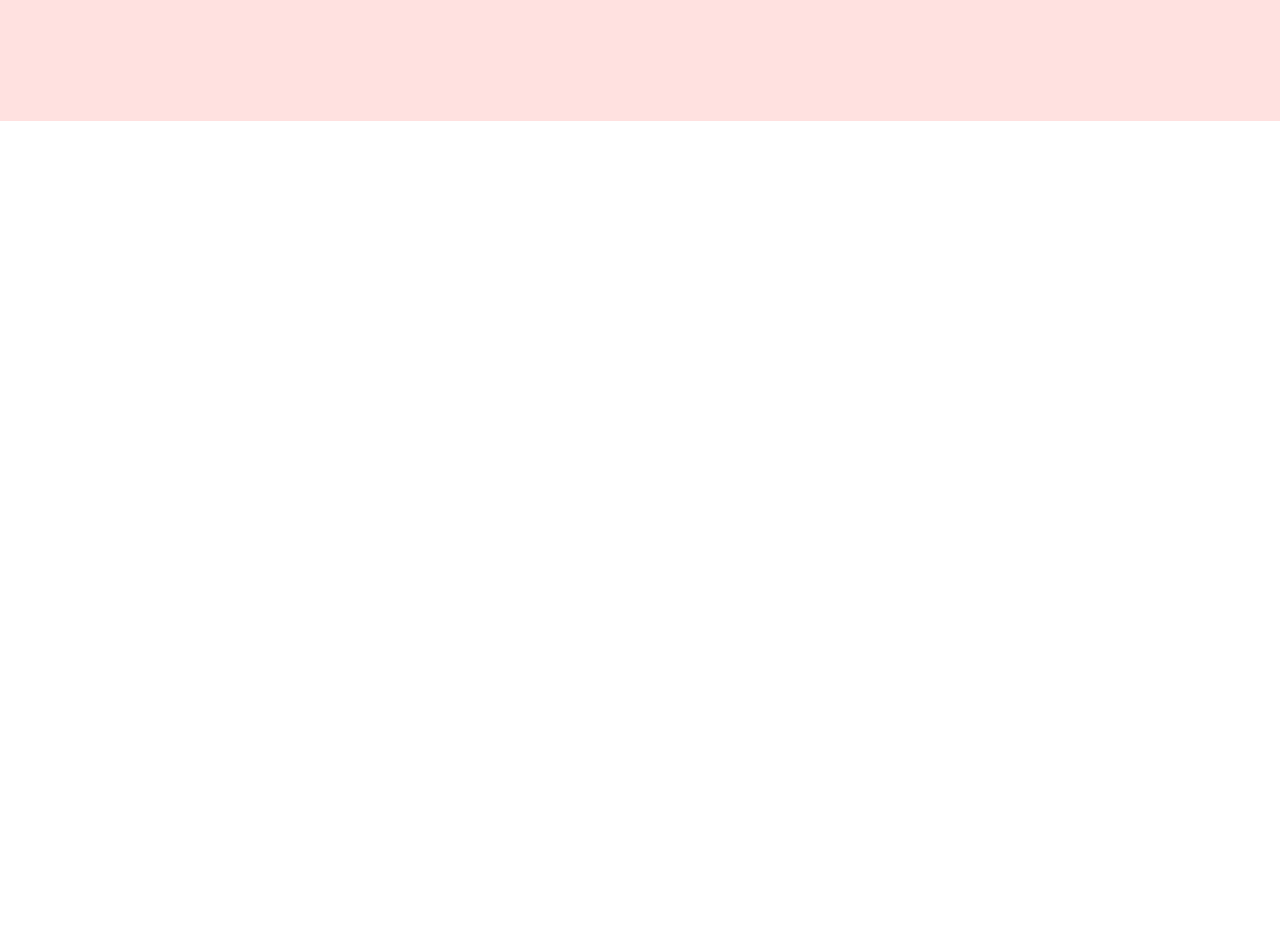
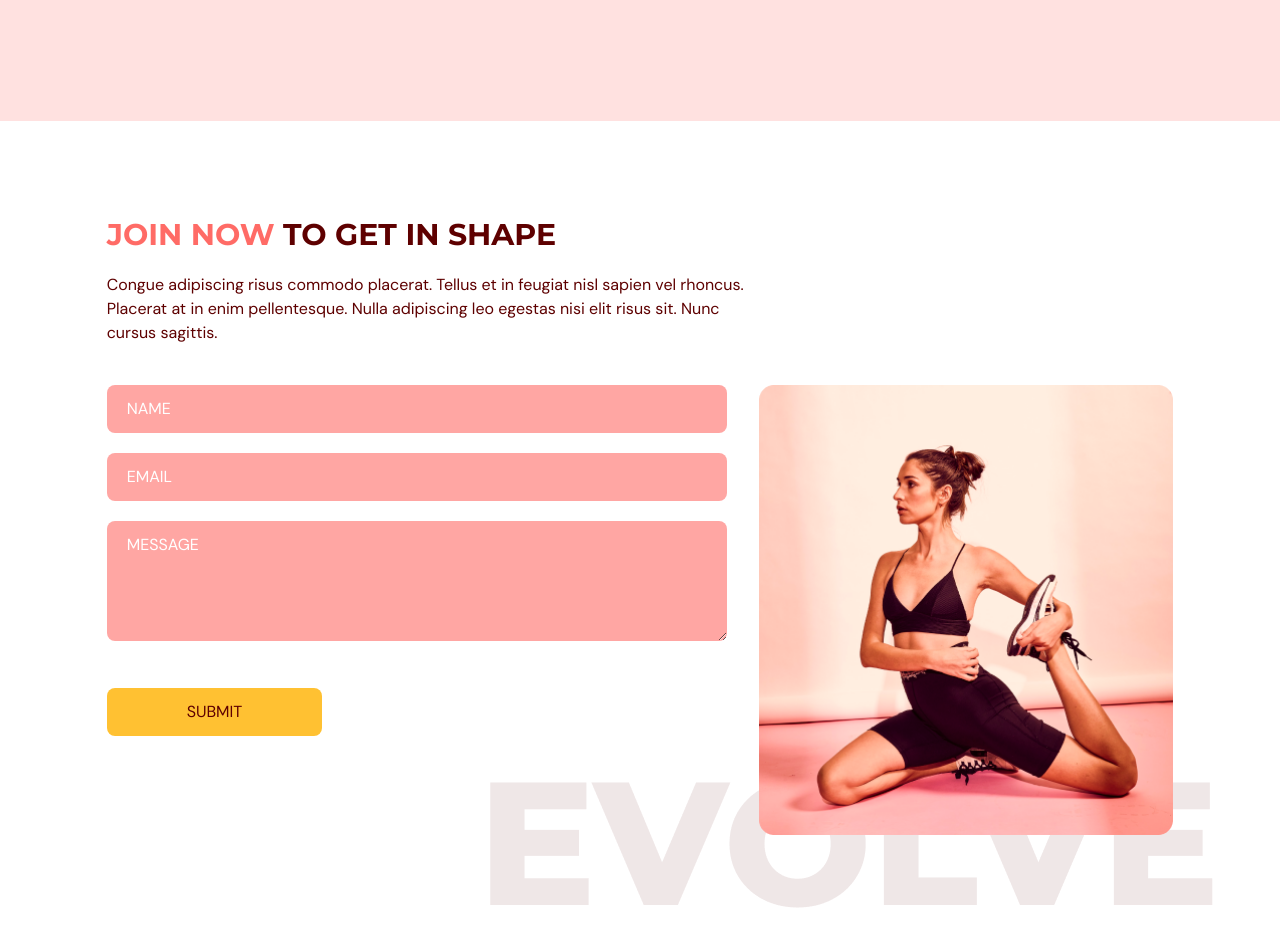
Before and after one commit to farouk-allani/fitness-app, a React (Vite) app: page / in a window 1280 px wide. Shown: the part 3080-4027 px from the top of the page. Before the commit the page ends 3201 px from the top, so only its background shows below. Built offline with nearby package versions, Linux system fonts and the light colour scheme.

Commit message:
feat: import contact us in app

```diff
--- a/src/App.tsx
+++ b/src/App.tsx
@@ -2,6 +2,7 @@ import Navbar from "@/scenes/navbar";
 import Home from "@/scenes/home";
 import Benefits from "@/scenes/benefits";
 import OurClasses from "@/scenes/ourClasses";
+import ContactUs from "@/scenes/contactUs";
 import { useEffect, useState } from "react";
 import { SelectedPage } from "@/shared/types";
 
@@ -33,6 +34,7 @@ function App() {
       <Home setSelectedPage={setSelectedPage} />
       <Benefits setSelectedPage={setSelectedPage} />
       <OurClasses setSelectedPage={setSelectedPage} />
+      <ContactUs setSelectedPage={setSelectedPage} />
 
     </div>
   )
```
